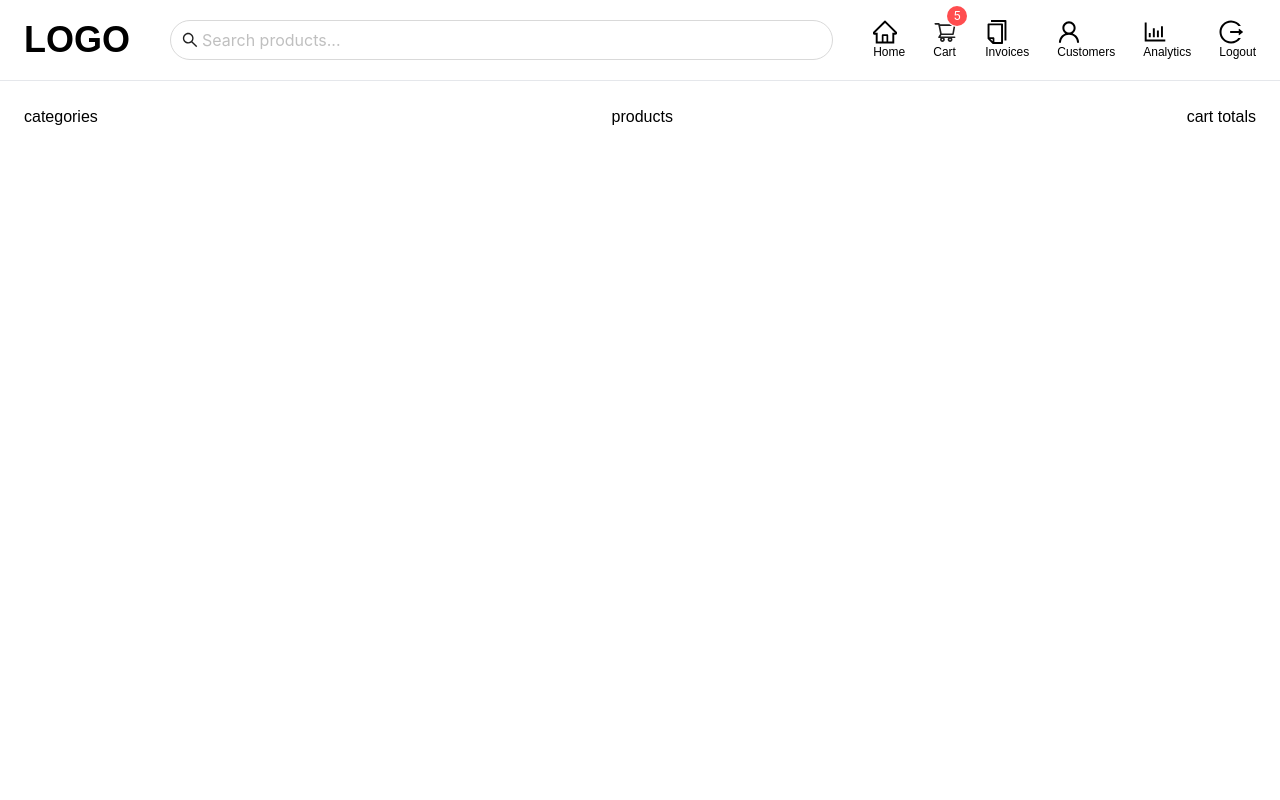
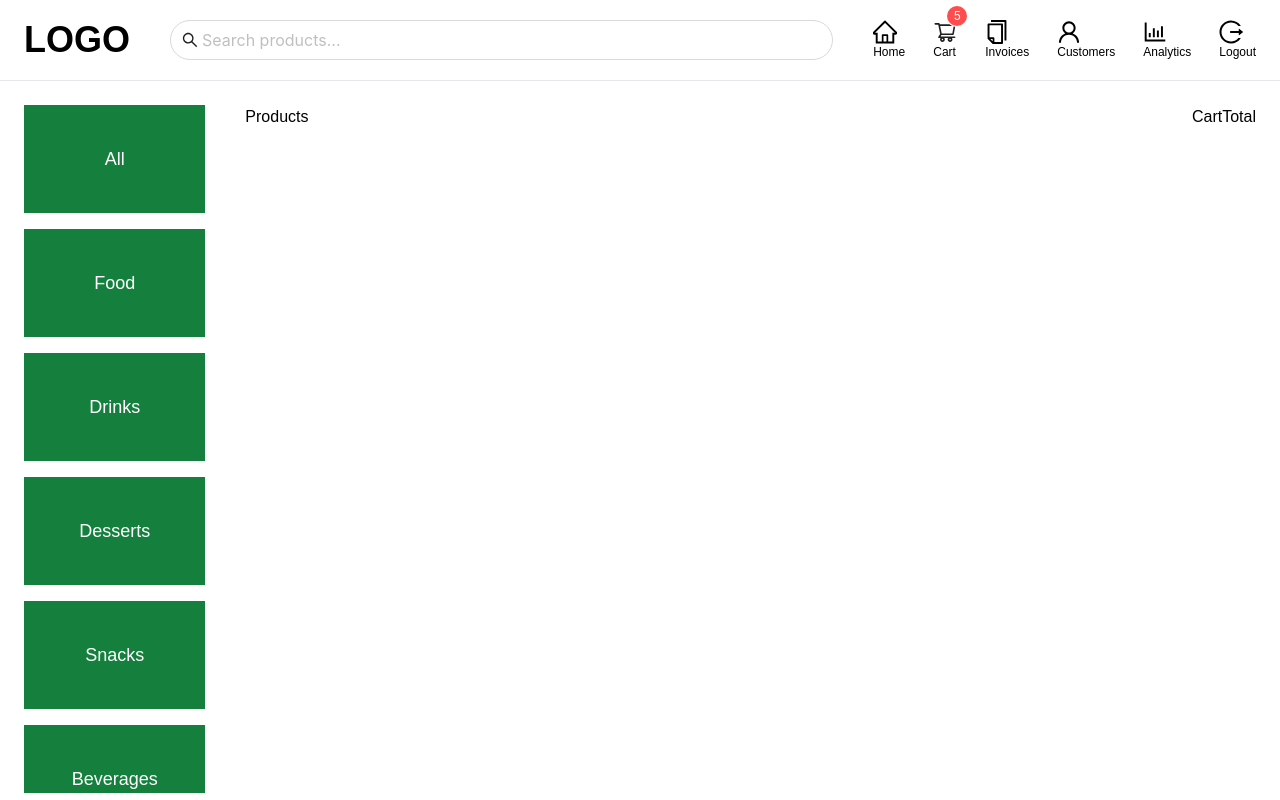
Before and after one commit to eflatuna/mern_pos_application, a React (Create React App) app in the folder client/: page / in a window 1280 px wide. Built offline with nearby package versions, Linux system fonts and the light colour scheme.

Commit message:
Refactor components: Cart_Total, Categories, Home, and index.css

```diff
--- /dev/null
+++ b/client/src/components/cart_totals/CartTotal.jsx
@@ -0,0 +1,7 @@
+import React from "react";
+
+const CartTotal = () => {
+	return <div>CartTotal</div>;
+};
+
+export default CartTotal;
--- a/client/src/components/cart_totals/Cart_Total.jsx
+++ /dev/null
@@ -1,5 +0,0 @@
-const Cart_Total = () => {
-	return <div>Cart_Total</div>;
-};
-
-export default Cart_Total;
--- a/client/src/components/categories/Categories.jsx
+++ b/client/src/components/categories/Categories.jsx
@@ -1,5 +1,28 @@
 const Categories = () => {
-	return <div>Categories</div>;
+	const categoryList = [
+		"All",
+		"Food",
+		"Drinks",
+		"Desserts",
+		"Snacks",
+		"Beverages",
+		"Others",
+	];
+
+	return (
+		<div>
+			<ul className="flex gap-4 flex-col text-center text-lg">
+				{categoryList.map((category, index) => (
+					<li
+						key={index}
+						className="bg-green-700 px-6 py-10 text-white cursor-pointer hover:bg-pink-700 transition-all"
+					>
+						<span>{category}</span>
+					</li>
+				))}
+			</ul>
+		</div>
+	);
 };
 
 export default Categories;
--- a/client/src/components/home/Home.jsx
+++ b/client/src/components/home/Home.jsx
@@ -1,15 +1,25 @@
+import Categories from "../categories/Categories";
+import Products from "../products/Products";
+import CartTotal from "../cart_totals/CartTotal";
+
 const Home = () => {
 	return (
 		<>
-			<div className="home px-6 flex justify-between">
-				<div className="categories">
-					<div>categories</div>
+			<div className="home px-6 flex justify-between gap-10">
+				<div className="categories flex-1 overflow-auto max-h-[calc(100vh-112px)] pb-10">
+					<div>
+						<Categories />
+					</div>
 				</div>
-				<div className="products">
-					<div>products</div>
+				<div className="products flex-[5]">
+					<div>
+						<Products />
+					</div>
 				</div>
-				<div className="cart">
-					<div>cart totals</div>
+				<div className="cart ">
+					<div>
+						<CartTotal />
+					</div>
 				</div>
 			</div>
 		</>
--- a/client/src/index.css
+++ b/client/src/index.css
@@ -7,4 +7,9 @@
 body {
 	margin: 0;
 	font-family: "Electrolize", sans-serif;
+	overflow: hidden;
 }
+
+.categories::-webkit-scrollbar {
+	display: none;
+}
```
